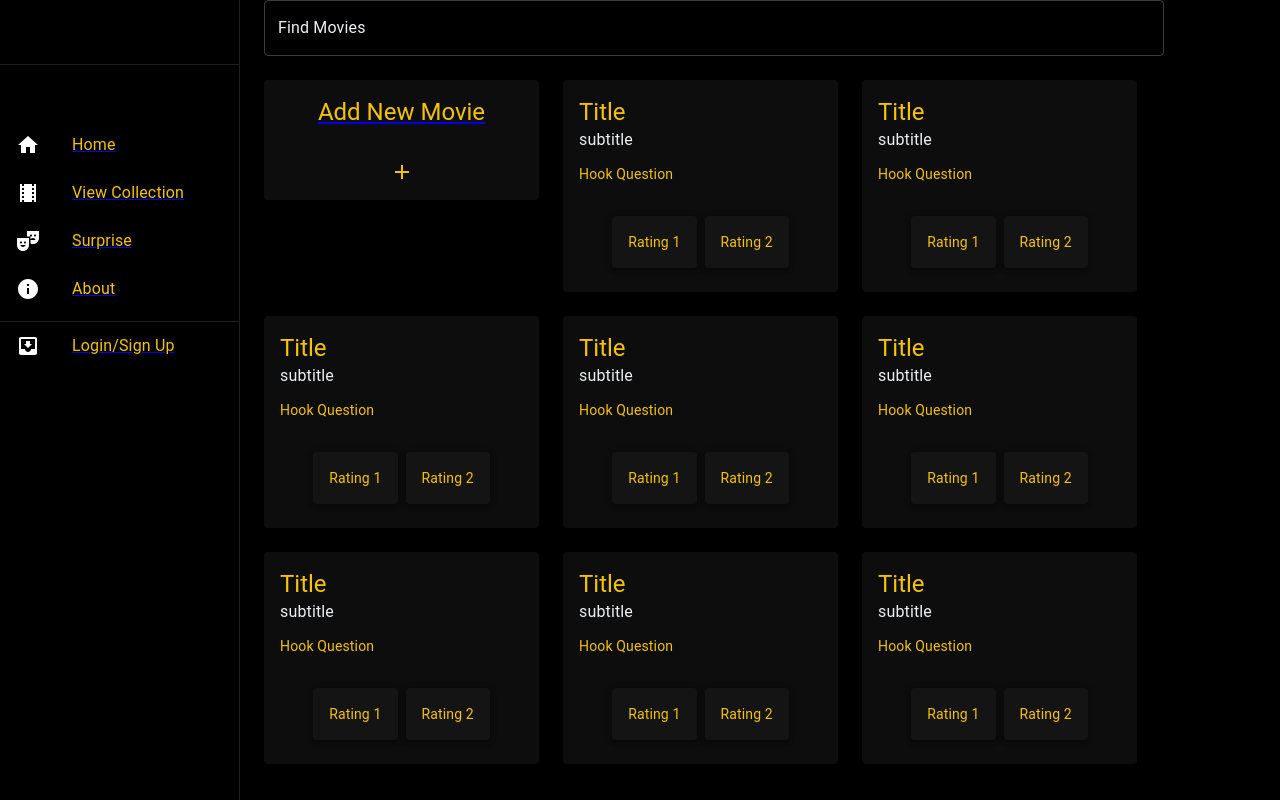
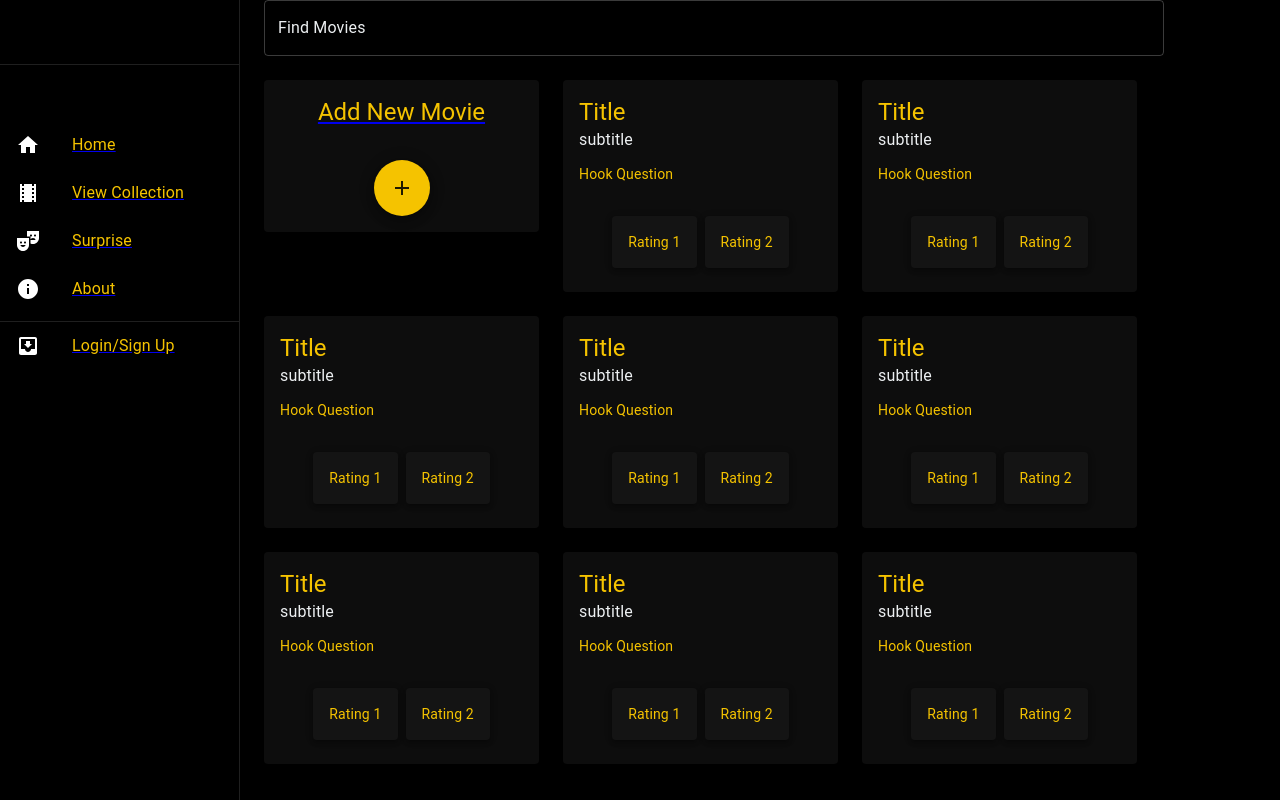
Before and after one commit to WilliamCrownover/bfanz, a React (Create React App) app in the folder client/: page /collection in a window 1280 px wide. Built offline with nearby package versions, Linux system fonts and the light colour scheme.

Commit message:
added FAB to add movie button

```diff
--- a/client/src/components/AddMovieButton/index.js
+++ b/client/src/components/AddMovieButton/index.js
@@ -3,6 +3,7 @@ import Card from '@mui/material/Card';
 import CardContent from '@mui/material/CardContent';
 import Typography from '@mui/material/Typography';
 import AddIcon from '@mui/icons-material/Add';
+import Fab from '@mui/material/Fab';
 import CardActionArea from '@mui/material/CardActionArea';
 import { Link as RouterLink } from 'react-router-dom';
 
@@ -17,7 +18,9 @@ export default function BasicCard() {
                         </Typography>
                     </CardContent>
                     <CardContent sx={{ display: 'flex', justifyContent: 'center' }}>
+                    <Fab aria-label="add" sx={{backgroundColor: '#f5c300'}}>
                         <AddIcon />
+                        </Fab>
                     </CardContent>
                 </CardActionArea>
             </Card>
--- a/client/src/pages/Home.js
+++ b/client/src/pages/Home.js
@@ -13,7 +13,7 @@ const Home = () => {
                     <HeroBox />
                 </Grid>
                 <Grid item xs={12}>
-                    <Marquee />
+                    <Marquee display={{ md: "none" }}/>
                 </Grid>
                 <Grid item xs={12} >
                     <HookQuestions />
```
